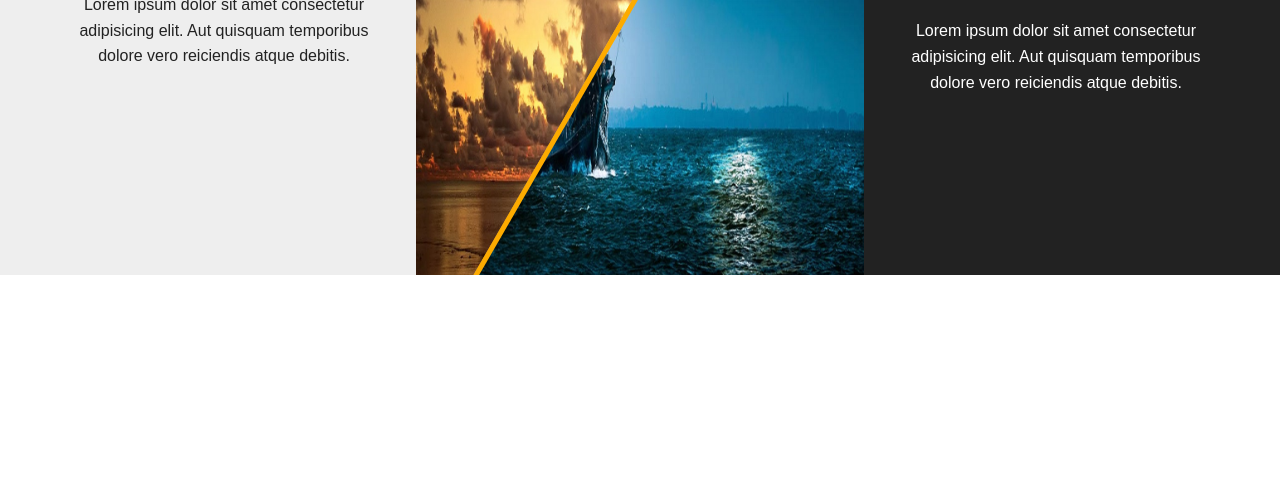
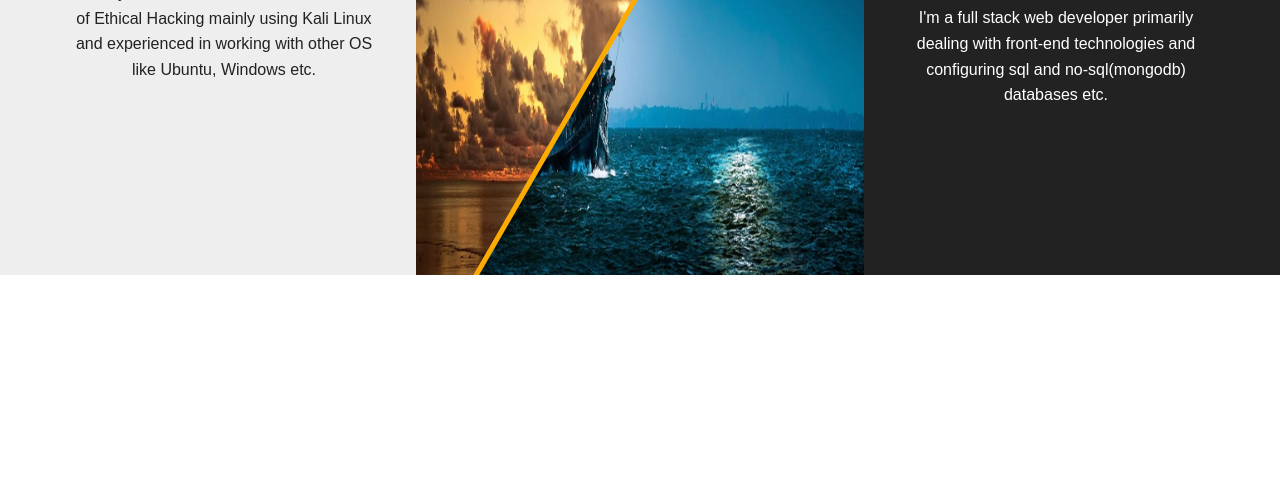
Before and after one commit to saurabh9495/Split_Slider_Learned, a plain HTML site: page index.html in a window 1280 px wide. Shown: the part 301-800 px from the top of the page. Drawn offline with Linux system fonts and the light colour scheme.

Commit message:
Update index.html

```diff
--- a/index.html
+++ b/index.html
@@ -14,7 +14,7 @@
       <div class="content-wrap">
         <div class="content-body">
           <h1>FULL STACK WEBDEVELOPER</h1>
-          <p>Lorem ipsum dolor sit amet consectetur adipisicing elit. Aut quisquam temporibus dolore vero reiciendis atque debitis.</p>
+          <p>I'm a full stack web developer primarily dealing with front-end technologies and configuring sql and no-sql(mongodb) databases etc.  </p>
         </div>
         <img src="img/ship.jpg" alt="">
       </div>
@@ -24,7 +24,7 @@
         <div class="content-wrap">
           <div class="content-body">
             <h1>ETHICAL HACKER</h1>
-            <p>Lorem ipsum dolor sit amet consectetur adipisicing elit. Aut quisquam temporibus dolore vero reiciendis atque debitis.</p>
+            <p>I'm a Cyber Enthusiast interested in the field of Ethical Hacking mainly using Kali Linux and experienced in working with other OS like Ubuntu, Windows etc.</p>
           </div>
           <img src="img/sunset.jpg" alt="">
         </div>
```
